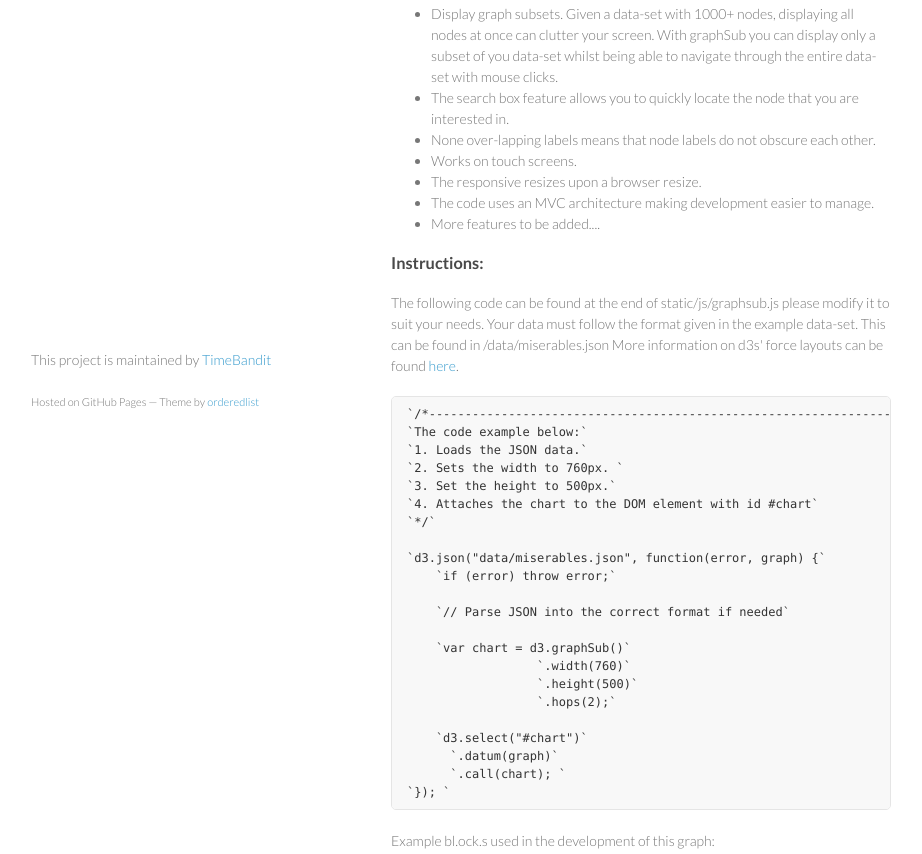
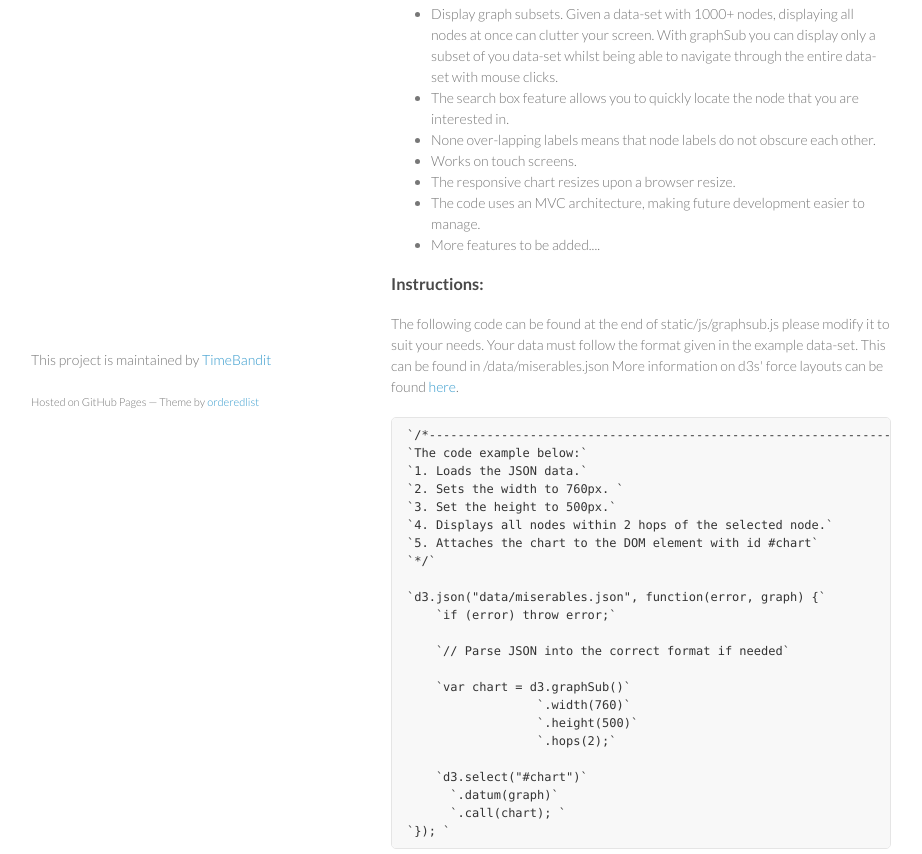
Before and after one commit to TimeBandit/graph-sub, a plain HTML site: page index.html in a window 1280 px wide. Shown: the part 319-1173 px from the top of the page, without its empty margins (179-1101 px from the left). Drawn offline with Linux system fonts and the light colour scheme.

```diff
--- a/index.html
+++ b/index.html
@@ -48,8 +48,8 @@
 <li>The search box feature allows you to quickly locate the node that you are interested in.</li>
 <li>None over-lapping labels means that node labels do not obscure each other.</li>
 <li>Works on touch screens.</li>
-<li>The responsive resizes upon a browser resize.</li>
-<li>The code uses an MVC architecture making development easier to manage.</li>
+<li>The responsive chart resizes upon a browser resize.</li>
+<li>The code uses an MVC architecture, making future development easier to manage.</li>
 <li>More features to be added....</li>
 </ul>
 
@@ -65,7 +65,8 @@ More information on d3s' force layouts can be found <a href="https://github.com/
 `1. Loads the JSON data.`
 `2. Sets the width to 760px. `
 `3. Set the height to 500px.`
-`4. Attaches the chart to the DOM element with id #chart`
+`4. Displays all nodes within 2 hops of the selected node.`
+`5. Attaches the chart to the DOM element with id #chart`
 `*/`
 
 `d3.json("data/miserables.json", function(error, graph) {`
```
Also changed, not shown: params.json (+1 -1 lines).
